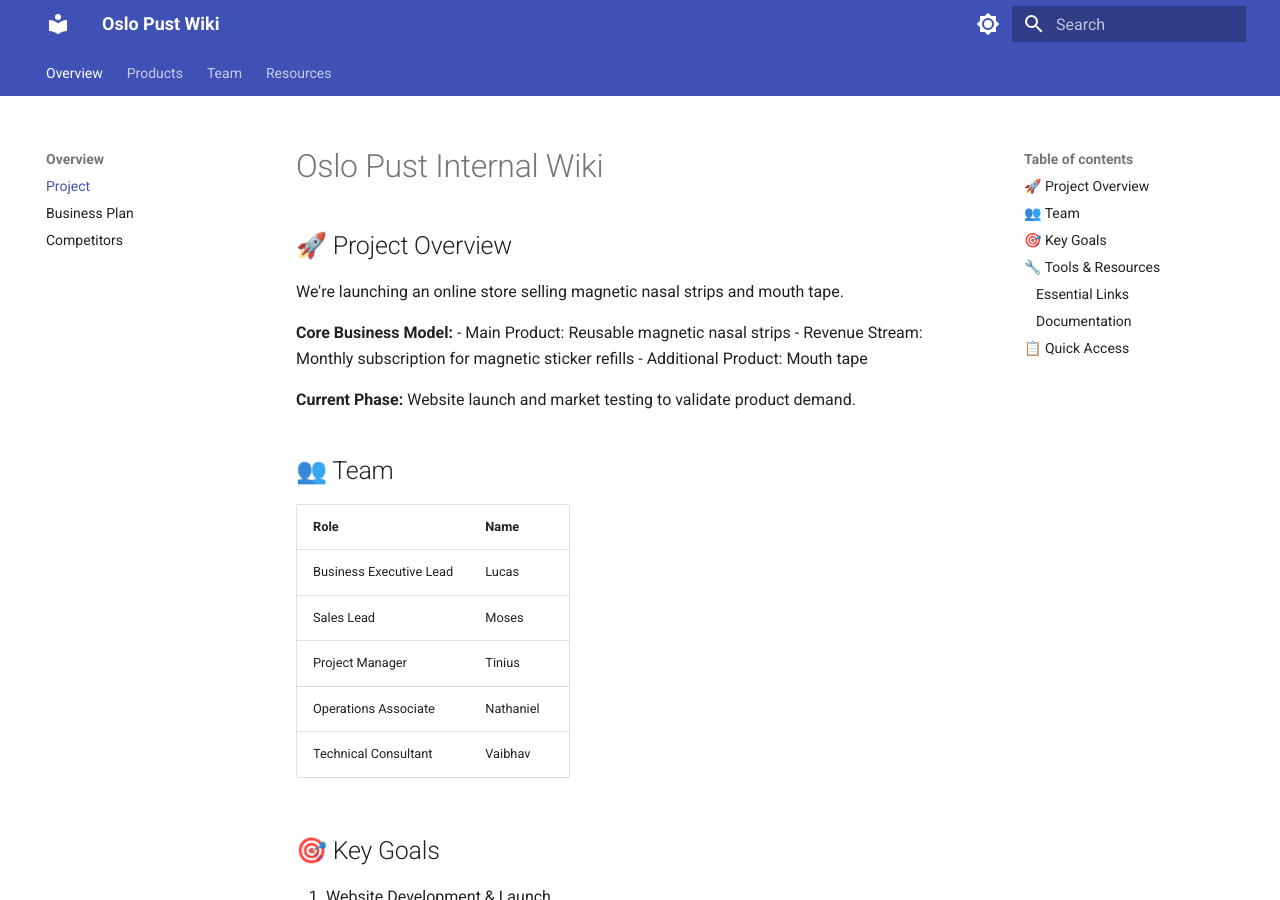
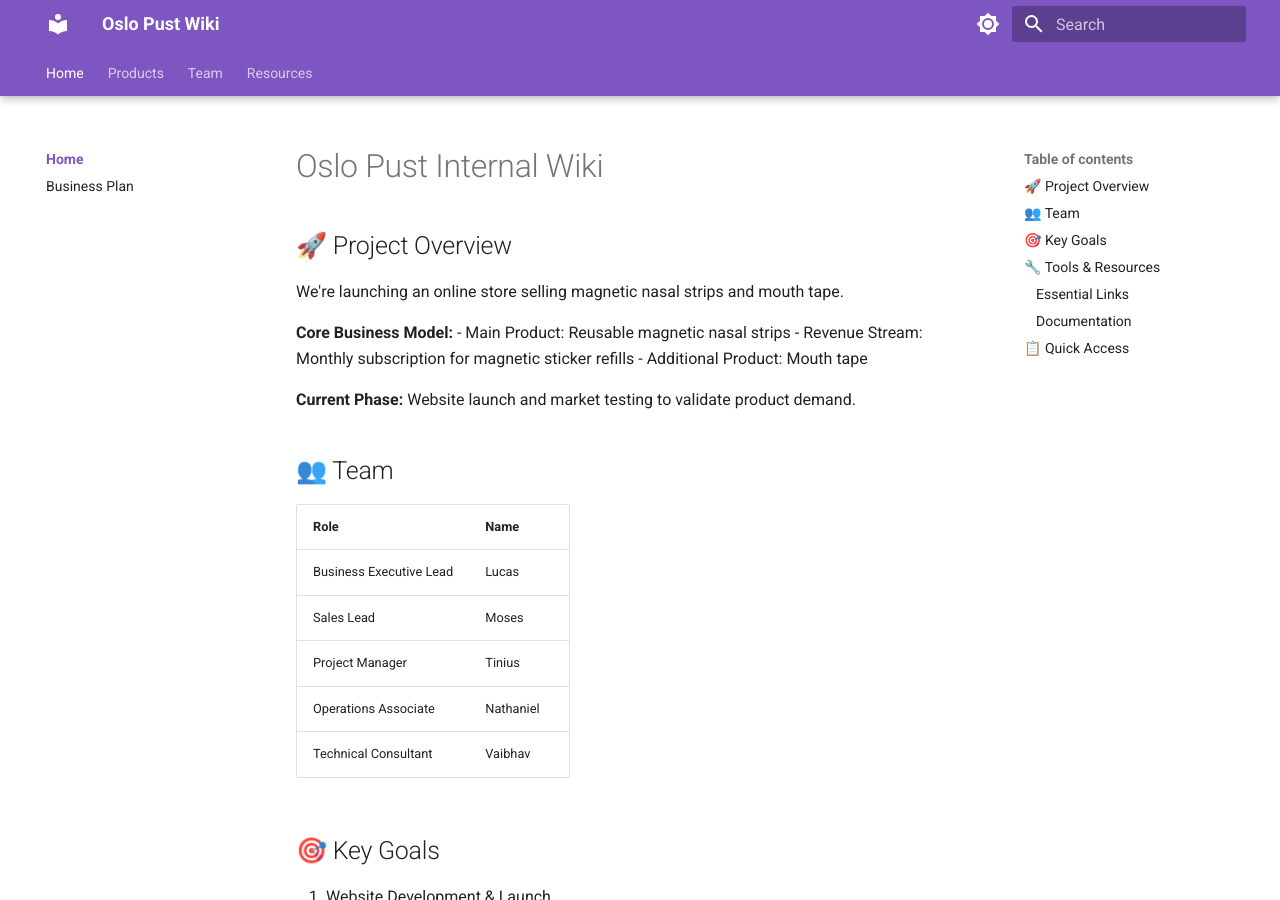
Before and after one commit to tiniusweb2/oslopust, an MkDocs documentation site: the page built from docs/index.md, in a window 1280 px wide and 900 px high. Built offline with MkDocs 1.6.1 and Material for MkDocs 9.7.7, drawn with Linux system fonts in a browser that asks for light colours; some of the changed text lies outside the part shown.

Commit message:
Add custom theme and PDF export capability

```diff
--- a/mkdocs.yml
+++ b/mkdocs.yml
@@ -4,38 +4,47 @@
 
 theme:
   name: material
+  # Custom theme settings
   palette:
+    # Light mode
     - media: "(prefers-color-scheme: light)"
       scheme: default
-      primary: indigo
-      accent: blue
+      primary: deep purple
+      accent: purple
       toggle:
         icon: material/brightness-7
         name: Switch to dark mode
+    # Dark mode
     - media: "(prefers-color-scheme: dark)"
       scheme: slate
-      primary: indigo
-      accent: blue
+      primary: purple
+      accent: deep purple
       toggle:
         icon: material/brightness-4
         name: Switch to light mode
+  font:
+    text: Roboto
+    code: Roboto Mono
   features:
     - navigation.tabs
     - navigation.sections
+    - navigation.path
+    - navigation.indexes
     - navigation.top
     - navigation.tracking
-    - navigation.expand
+    - navigation.tabs.sticky
+    - toc.follow
     - search.suggest
     - search.highlight
     - content.tabs.link
+    - content.code.annotation
     - content.code.copy
-    - toc.follow
 
+# Improved navigation structure
 nav:
-  - Overview:
-    - Project: index.md
+  - Home:
+    - Overview: index.md
     - Business Plan: business-plan.md
-    - Competitors: competitors.md
   - Products:
     - Specifications: specifications/product-supplier-specs.md
     - Supplier Guide: suppliers-guide.md
@@ -46,6 +55,13 @@
 
 plugins:
   - search
+  # Add PDF export capability
+  - with-pdf:
+      author: Oslo Pust Team
+      copyright: Copyright © 2024 Oslo Pust
+      cover_subtitle: Internal Documentation
+      toc_level: 3
+      output_path: pdf/documentation.pdf
 
 markdown_extensions:
   - pymdownx.highlight:
@@ -65,7 +81,10 @@
   - def_list
   - footnotes
 
-extra_javascript:
-  - https://cdnjs.cloudflare.com/ajax/libs/mermaid/10.6.1/mermaid.min.js
+extra:
+  social:
+    - icon: fontawesome/brands/github
+      link: https://github.com/tiniusweb2
+  generator: false
 
 copyright: Copyright &copy; 2024 Oslo Pust
```
